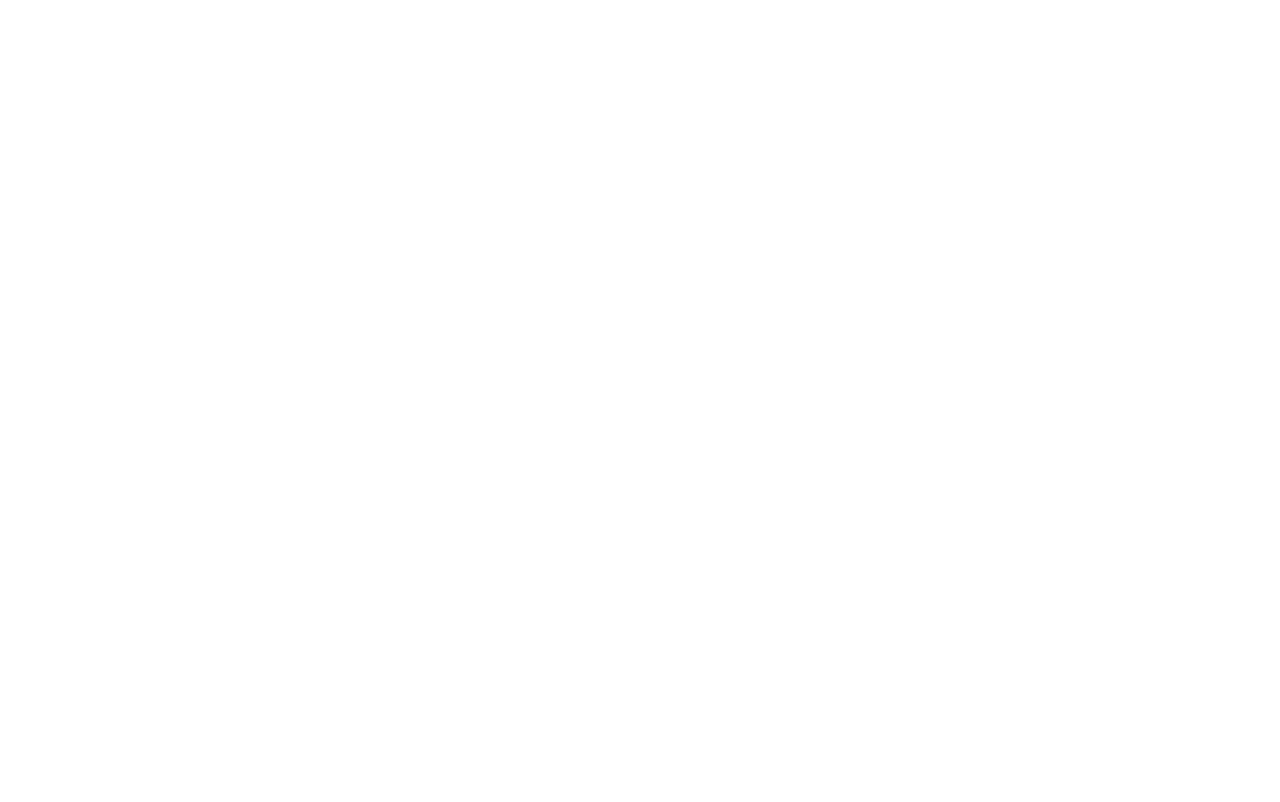
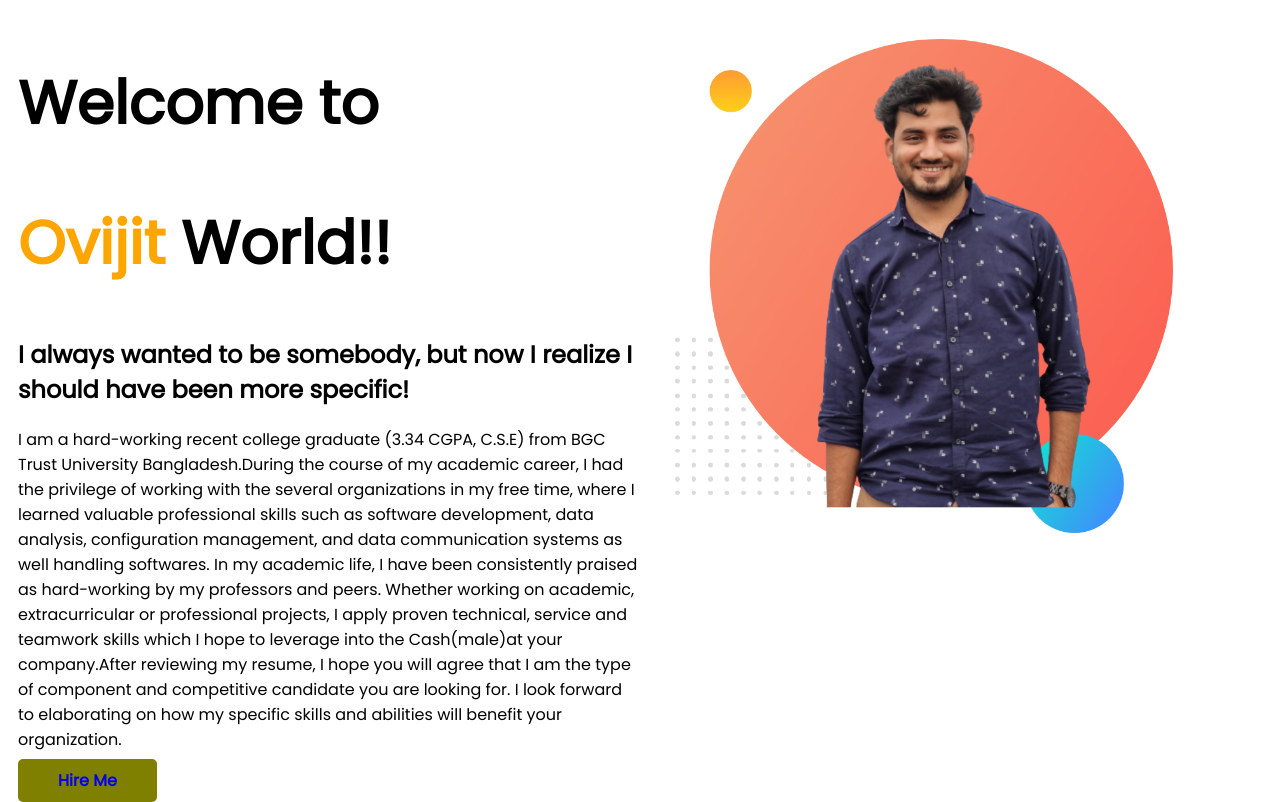
Before and after one commit to Ovijitnath/developer-portfolio, a plain HTML site: page index.html in a window 1280 px wide. Drawn offline with Linux system fonts and the light colour scheme.

Commit message:
initial commit

```diff
--- a/index.html
+++ b/index.html
@@ -1,13 +1,51 @@
 <!DOCTYPE html>
 <html lang="en">
+
 <head>
     <meta charset="UTF-8">
     <meta http-equiv="X-UA-Compatible" content="IE=edge">
     <meta name="viewport" content="width=device-width, initial-scale=1.0">
     <title>Deveoper Porfolio Making</title>
+    <link rel="preconnect" href="https://fonts.googleapis.com">
+    <link rel="preconnect" href="https://fonts.gstatic.com" crossorigin>
+    <link href="https://fonts.googleapis.com/css2?family=Poppins&display=swap" rel="stylesheet">
+
     <link rel="stylesheet" href="style.css">
+
 </head>
-<body>
+<section>
+
+    <body>
+
+        <div class="half-width">
+            <h1>Welcome to</h1>
+            <h1><span class="name">Ovijit</span> World!!</h1>
+            <h2>I always wanted to be somebody, but now I realize I should have been more specific!</h2>
+            <p>
+                I am a hard-working recent college graduate (3.34 CGPA, C.S.E) from BGC Trust University
+                Bangladesh.During
+                the course of my academic career, I had the privilege of working with the several organizations in my
+                free
+                time, where I learned valuable professional skills such as software development, data analysis,
+                configuration management, and data communication systems as well handling softwares. In my academic
+                life, I
+                have been consistently praised as hard-working by my professors and peers. Whether working on academic,
+                extracurricular or professional projects, I apply proven technical, service and teamwork skills which I
+                hope
+                to leverage into the Cash(male)at your company.After reviewing my resume, I hope you will agree that I
+                am
+                the type of component and competitive candidate you are looking for. I look forward to elaborating on
+                how my
+                specific skills and abilities will benefit your organization.
+            </p>
+            <a class="link-button" href="https://www.linkedin.com/in/ovijit-nath-06876b168/" target="_blank">Hire Me</a>
+        </div>
+        <div class="half-width">
+            <img src="images/OvijitPea.png" alt="image of myself">
+        </div>
+</section>
+
 
 </body>
+
 </html>
--- a/style.css
+++ b/style.css
@@ -0,0 +1,37 @@
+div {
+    font-family: 'Poppins', sans-serif;
+}
+
+h1 {
+    font-size: 60px;
+}
+
+.name {
+    color: orange;
+}
+
+section {
+    display: flex;
+
+}
+
+.half-width {
+    width: 50%;
+    padding-left: 10px;
+
+}
+
+.half-width img {
+    width: 80%;
+    padding-left: 25px;
+    padding-top: 5%;
+}
+
+.link-button {
+    text-decoration: none;
+    background-color: olive;
+    padding: 10px 40px;
+    border-radius: 5px;
+    background-image: -moz-linear-gradient(orange, olive);
+    font-weight: 700;
+}
```
Also changed, not shown: images/OvijitPea.png (added), images/dream-bg.png (added), images/exp-bg.png (added), images/jhankar.png (added), images/jhankar2.png (added), images/my-bg.png (added), images/my-bg2.png (added), images/top-banner.png (added), 7 other files.
